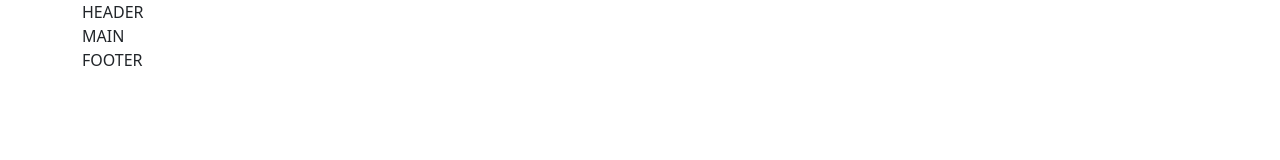
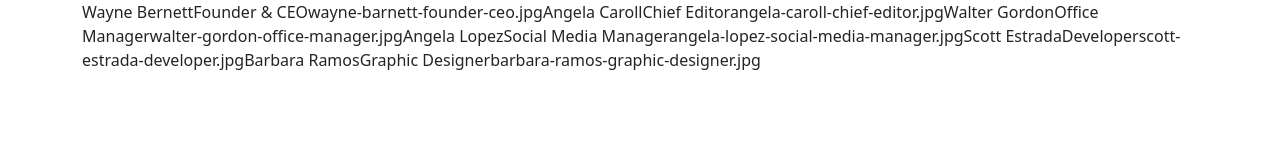
Before and after one commit to MirkoCifelli/js-our-team, a plain HTML site: page index.html in a window 1280 px wide. Drawn offline with nearby package versions, Linux system fonts and the light colour scheme.

Commit message:
milestone 2 one string

```diff
--- a/index.html
+++ b/index.html
@@ -10,29 +10,19 @@
     <link rel="stylesheet" href="css/style.css">
 </head>
 <body>
-     <!-- Inizio Header Principale -->
-     <header>
-        <div class="container">
-            HEADER
-        </div>
-    </header>
-    <!-- Fine Header Principale -->
+
 
     <!-- Inizio Main -->
     <main>
         <div class="container">
-            MAIN
+            <div id="card-container">
+
+            </div>
         </div>
     </main>
     <!-- Fine Main -->
 
-    <!-- Inizio Footer Principale -->
-    <footer>
-        <div class="container">
-            FOOTER
-        </div>
-    </footer>
-    <!-- Fine Footer Principale -->
+
 
     <script src="js/scripts.js" type="text/javascript"></script>
 </body>
--- a/js/scripts.js
+++ b/js/scripts.js
@@ -42,10 +42,13 @@ const team = [
 ];
 
 // console .log(team);
+const cardContainer = document.getElementById('card-container');
+console.log('cardContainer', cardContainer, typeof cardContainer)
 
 
 for (let i = 0; i < team.length; i++) {
     for (const key in team[i]) {
         console.log(key + ':', team[i][key])
+        cardContainer.innerHTML += team[i][key];
     }
 }
```
